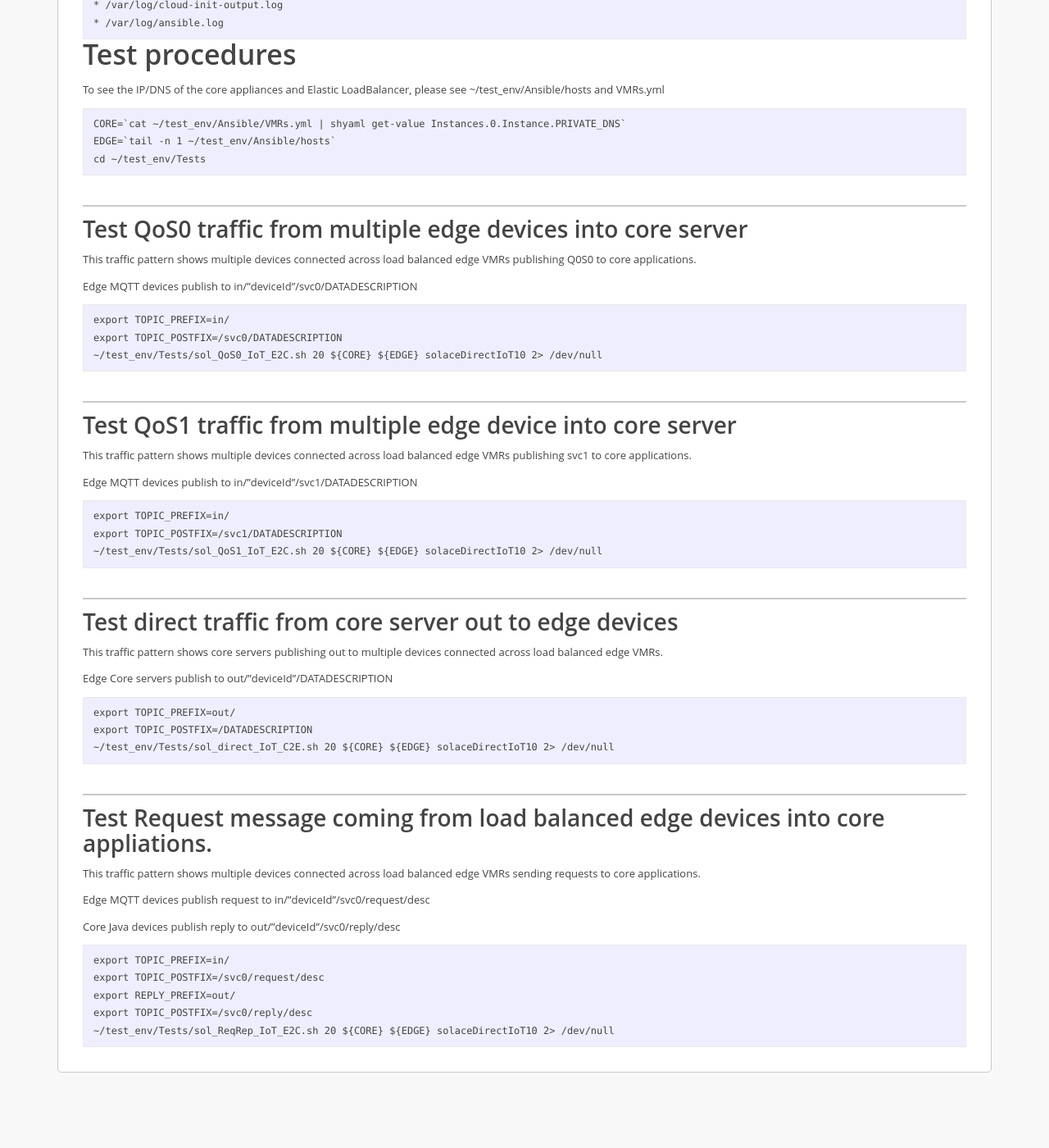
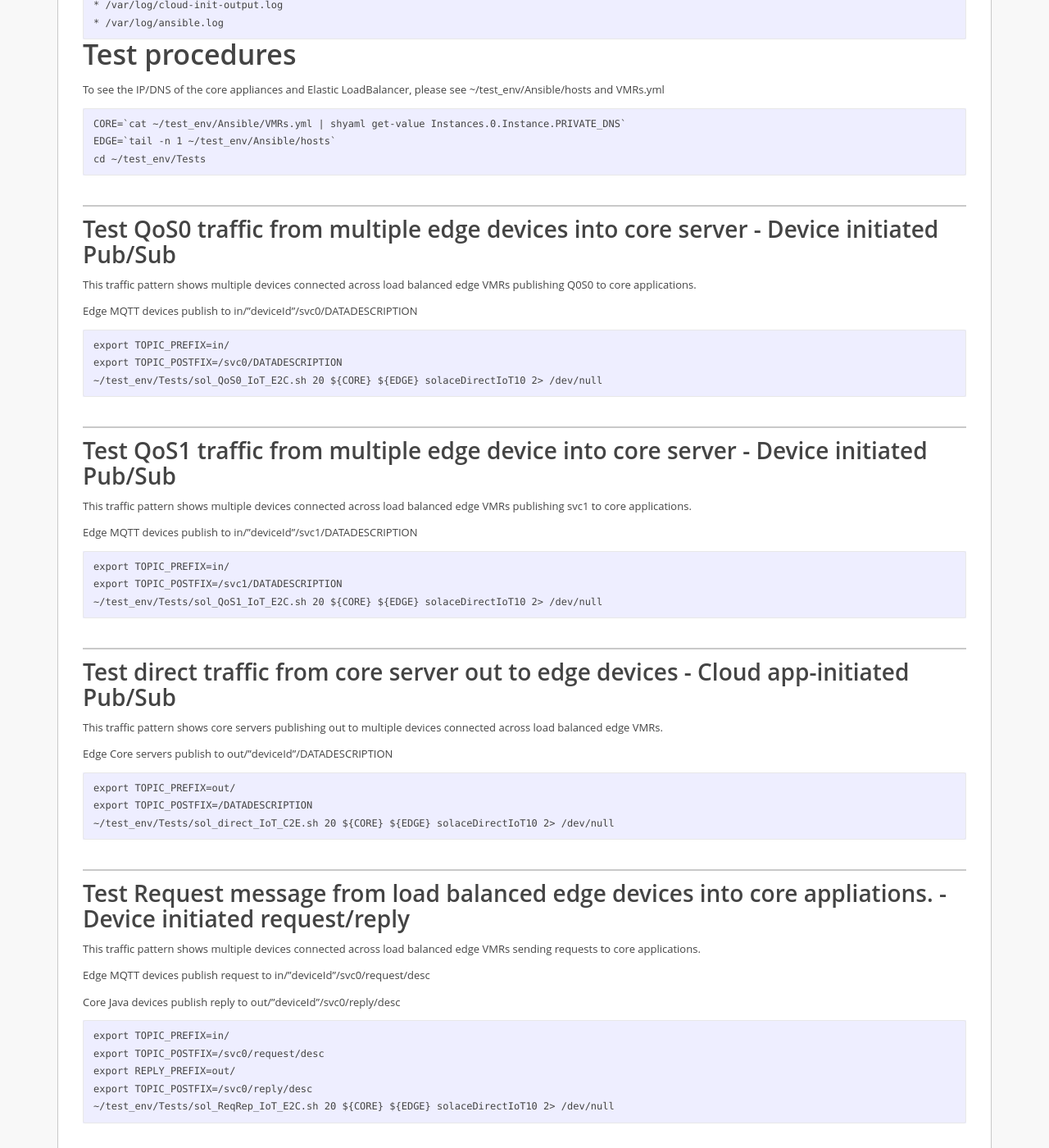
Before and after one commit to SolaceLabs/solace-iot-reference-architecture, a Jekyll site: the page built from docs/index.md, in a window 1280 px wide and 1400 px high, scrolled down 6642 px. Shown: the whole window at 82% size. Built offline with Jekyll 4.4.1, drawn with Linux system fonts in a browser that asks for light colours; before the commit the page ends 7960 px from its top, so only the background shows below that; some of the changed text lies outside the part shown.

Commit message:
Add missing message exchange pattern Cloud initiated request/reply test header Test still missing.

````diff
--- a/docs/index.md
+++ b/docs/index.md
@@ -115,7 +115,7 @@ EDGE=`tail -n 1 ~/test_env/Ansible/hosts`
 cd ~/test_env/Tests
 ```
 
-## Test QoS0 traffic from multiple edge devices into core server
+## Test QoS0 traffic from multiple edge devices into core server - Device initiated Pub/Sub
 
 This traffic pattern shows multiple devices connected across load balanced edge VMRs publishing Q0S0 to core applications.
 
@@ -127,7 +127,7 @@ export TOPIC_POSTFIX=/svc0/DATADESCRIPTION
 ~/test_env/Tests/sol_QoS0_IoT_E2C.sh 20 ${CORE} ${EDGE} solaceDirectIoT10 2> /dev/null
 ```
 
-## Test QoS1 traffic from multiple edge device into core server
+## Test QoS1 traffic from multiple edge device into core server - Device initiated Pub/Sub
 
 This traffic pattern shows multiple devices connected across load balanced edge VMRs publishing svc1 to core applications.
 
@@ -139,7 +139,7 @@ export TOPIC_POSTFIX=/svc1/DATADESCRIPTION
 ~/test_env/Tests/sol_QoS1_IoT_E2C.sh 20 ${CORE} ${EDGE} solaceDirectIoT10 2> /dev/null
 ```
 
-## Test direct traffic from core server out to edge devices
+## Test direct traffic from core server out to edge devices - Cloud app-initiated Pub/Sub
 
 This traffic pattern shows core servers publishing out to multiple devices connected across load balanced edge VMRs.
 
@@ -151,7 +151,7 @@ export TOPIC_POSTFIX=/DATADESCRIPTION
 ~/test_env/Tests/sol_direct_IoT_C2E.sh 20 ${CORE} ${EDGE} solaceDirectIoT10 2> /dev/null
 ```
 
-## Test Request message coming from load balanced edge devices into core appliations.
+## Test Request message from load balanced edge devices into core appliations. - Device initiated request/reply
 
 This traffic pattern shows multiple devices connected across load balanced edge VMRs sending requests to core applications.
 
@@ -167,3 +167,4 @@ export REPLY_PREFIX=out/
 export TOPIC_POSTFIX=/svc0/reply/desc
 ~/test_env/Tests/sol_ReqRep_IoT_E2C.sh 20 ${CORE} ${EDGE} solaceDirectIoT10 2> /dev/null
 ```
+## Test Request message from core appliations to load balanced edge devices. - Cloud app initiated request/reply
````
